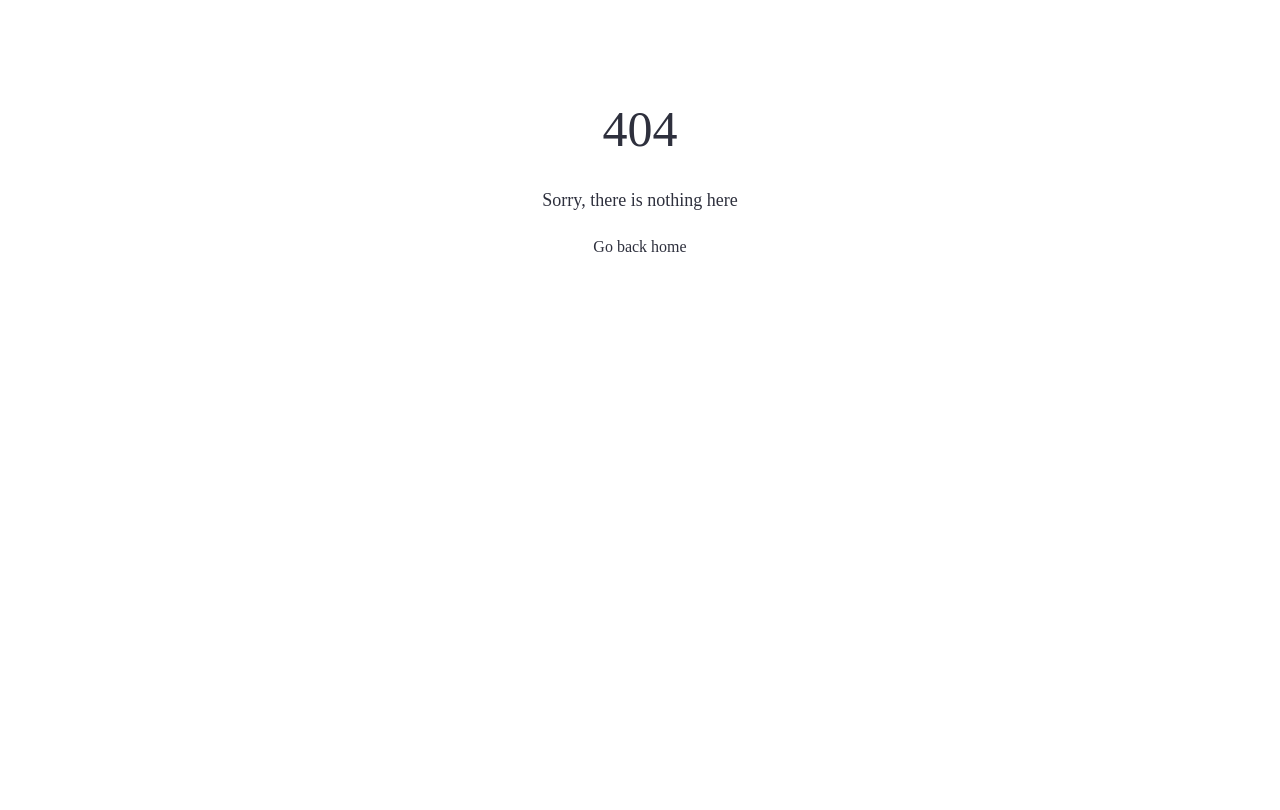
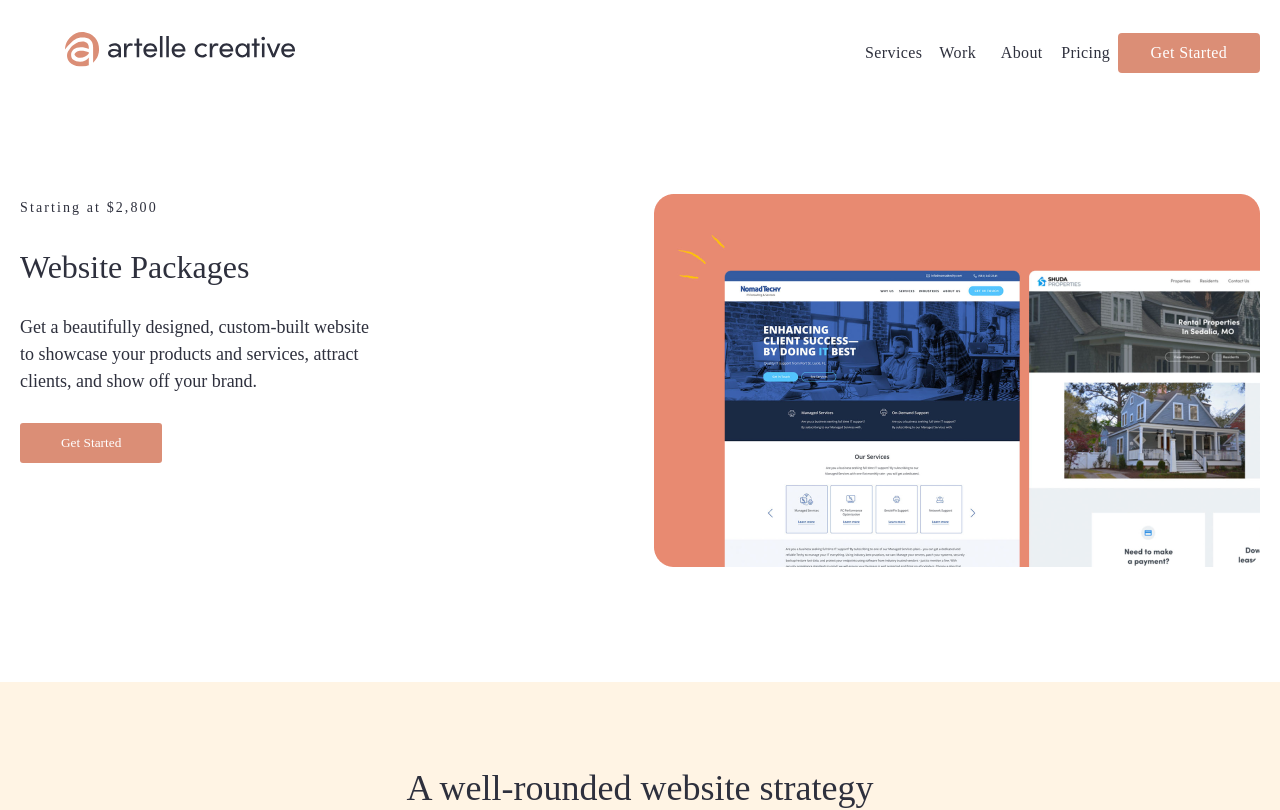
Before and after one commit to maribellDev/artellecreative, a Next.js app: page /services/packages/website-packages in a window 1280 px wide. Before the commit this address had no page. Shown: the top 810 px of the page. Built offline with nearby package versions, Linux system fonts and the light colour scheme; a web font is replaced by a local one.

Commit message:
add: firstscreen to websitepackage

```diff
--- /dev/null
+++ b/Components/packages/Firstscreen.js
@@ -0,0 +1,34 @@
+import Image from "next/image";
+import style from "../../styles/home.module.scss";
+import mainstyle from "../../styles/mainscreen.module.scss";
+import pricing from "../../styles/pricing.module.scss";
+import Imagemain from "../../public/img/mainimage.png";
+import Link from "next/link";
+
+export function Firstscreen() {
+  return (
+    <>
+      <section className={mainstyle.sectionAll}>
+        <div id={mainstyle.block} className={mainstyle.blockmain}>
+          <div style={{ maxWidth: "350px" }} className={mainstyle.textmain}>
+            <p className={pricing.packageprice}>Starting at $2,800</p>
+            <h1 style={{ fontSize: "32px" }}>Website Packages</h1>
+            <p>
+              Get a beautifully designed, custom-built website to showcase your
+              products and services, attract clients, and show off your brand.
+            </p>
+
+            <Link href="/contact">
+              <a>
+                <button className={style.dark}>Get Started </button>
+              </a>
+            </Link>
+          </div>
+          <div className={mainstyle.Imagemain}>
+            <Image src={Imagemain} alt="crafting websites" />
+          </div>
+        </div>
+      </section>
+    </>
+  );
+}
--- /dev/null
+++ b/pages/services/packages/website-packages.js
@@ -0,0 +1,47 @@
+import Head from "next/head";
+import { Firstscreen } from "../../../Components/packages/Firstscreen";
+import { Navbar } from "../../../Components/Navbar";
+
+import { Answers } from "../../../Components/Answers";
+import Action from "../../../Components/Action";
+import { Footer } from "../../../Components/Footer";
+
+import Layout from "../../../Components/Layout";
+import Tools from "../../../Components/Tools";
+
+export default function Websitepackages() {
+  return (
+    <Layout
+      title="Artelle Creative - Crafting websites, lasting branding identities, and memorable content"
+      keywords="web development, web design, web development in florida,
+    web design in Florida, websites,
+    branding, graphic design, logo design, websites for small business, Artelle Creative studio Florida,
+    good websites, affordable websites, artelle creative, artelle websites, artelle designs, professional websites"
+      description="We make purposeful websites that look and work great.We design and develop websites, create unique logos,
+      brand identities and marketing materials."
+    >
+      <Head>
+        <meta charSet="UTF-8"></meta>
+        <meta
+          name="viewport"
+          content="width=device-width, initial-scale=1.0"
+        ></meta>
+      </Head>
+      <Navbar />
+      <Firstscreen />
+
+      <section>
+        <Tools></Tools>
+      </section>
+
+      <Answers></Answers>
+
+      <section>
+        <Action></Action>
+      </section>
+      <section>
+        <Footer></Footer>
+      </section>
+    </Layout>
+  );
+}
--- a/styles/mainscreen.module.scss
+++ b/styles/mainscreen.module.scss
@@ -17,6 +17,10 @@
     }
   }
 }
+//Firstscreen
+#block {
+  max-height: 400px;
+}
 @media (max-width: 1040px) {
   .blockmain {
     flex-direction: column;
@@ -26,7 +30,13 @@
       margin-bottom: 50px;
     }
   }
+  #block {
+    max-height: fit-content;
+    height: auto;
+    margin-top: 0px;
+  }
 }
+//Firstscreen
 
 @media (max-width: 768px) {
   .blockmain {
--- a/styles/pricing.module.scss
+++ b/styles/pricing.module.scss
@@ -100,6 +100,13 @@
     transform: scale(1.07);
   }
 }
+.packageprice {
+  font-size: 14px;
+  font-weight: 400;
+  line-height: 16px;
+  letter-spacing: 2.0999999046325684px;
+  text-align: left;
+}
 @media (max-width: 1000px) {
   .container {
     .block {
```
